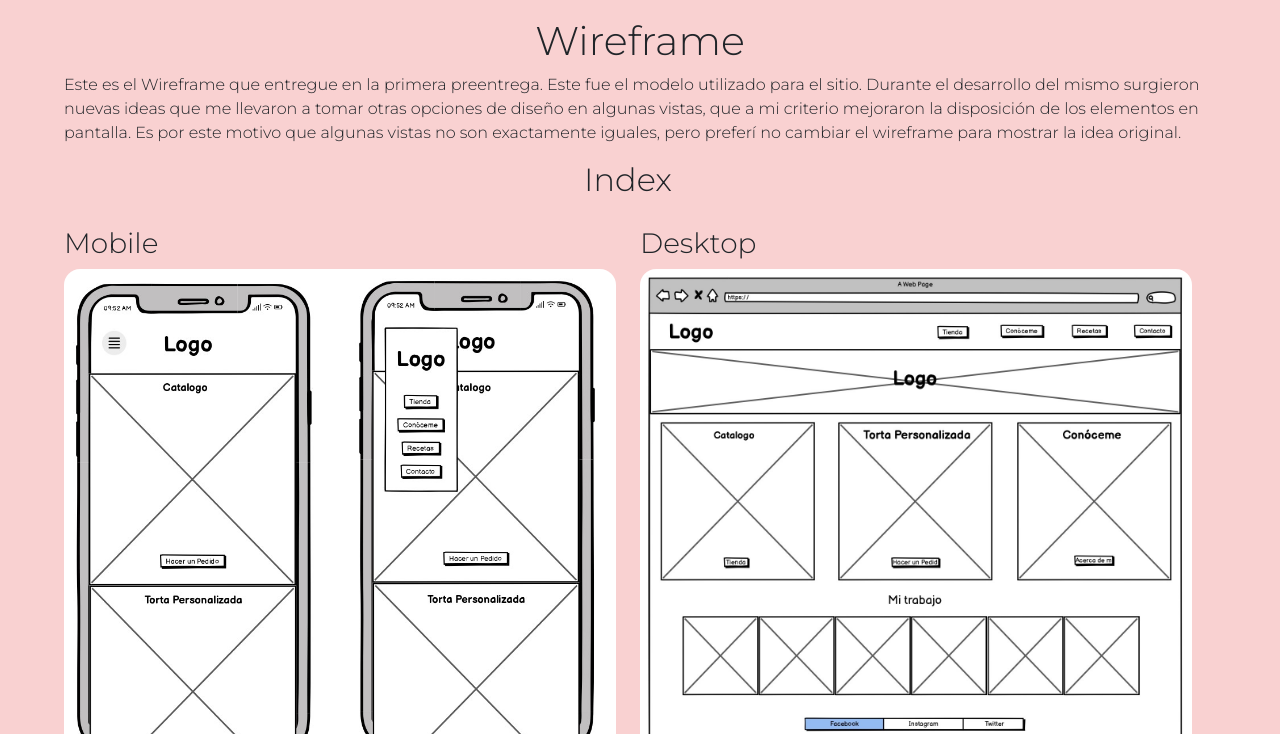
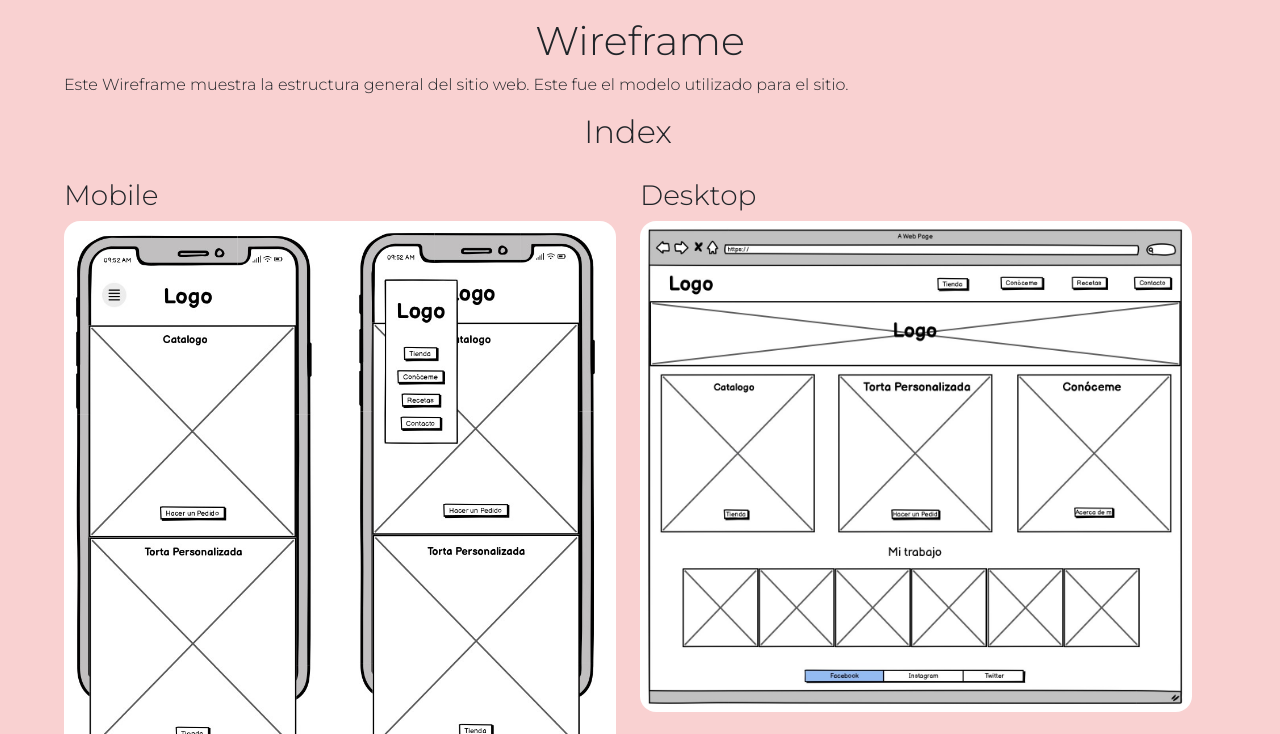
Before and after one commit to GustavoLagorio/PFLagorio, a website: page pages/wireframe.html in a window 1280 px wide. Shown: the part 66-800 px from the top of the page. Drawn offline with nearby package versions, Linux system fonts and the light colour scheme.

Commit message:
Update wireframe.html

```diff
--- a/pages/wireframe.html
+++ b/pages/wireframe.html
@@ -86,13 +86,7 @@
     <main class="wireframe">
       <h1>Wireframe</h1>
       <p>
-        Este es el Wireframe que entregue en la primera preentrega. Este fue el
-        modelo utilizado para el sitio. Durante el desarrollo del mismo
-        surgieron nuevas ideas que me llevaron a tomar otras opciones de diseño
-        en algunas vistas, que a mi criterio mejoraron la disposición de los
-        elementos en pantalla. Es por este motivo que algunas vistas no son
-        exactamente iguales, pero preferí no cambiar el wireframe para mostrar
-        la idea original.
+        Este Wireframe muestra la estructura general del sitio web. Este fue el modelo utilizado para el sitio.
       </p>
       <div class="wireframe-index row">
         <h2>Index</h2>
```
